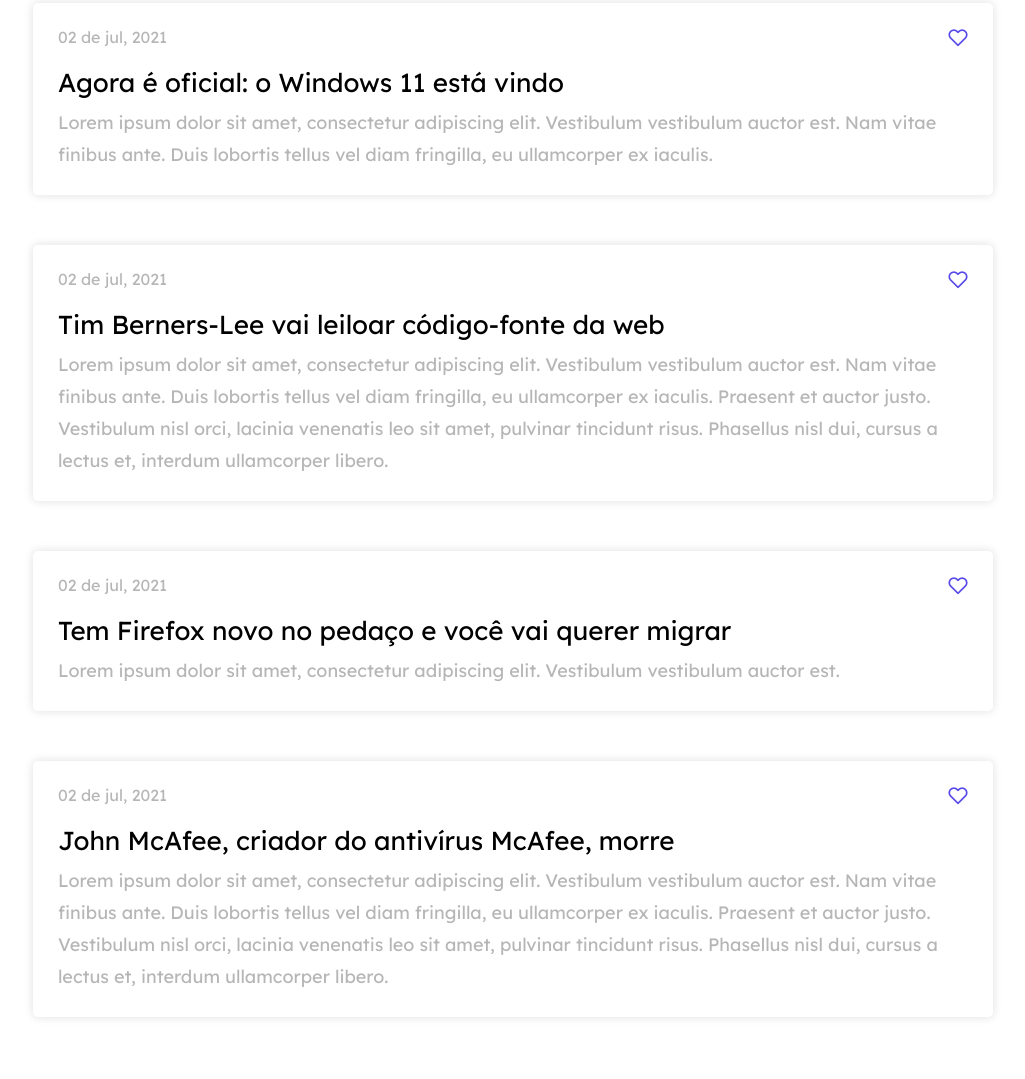
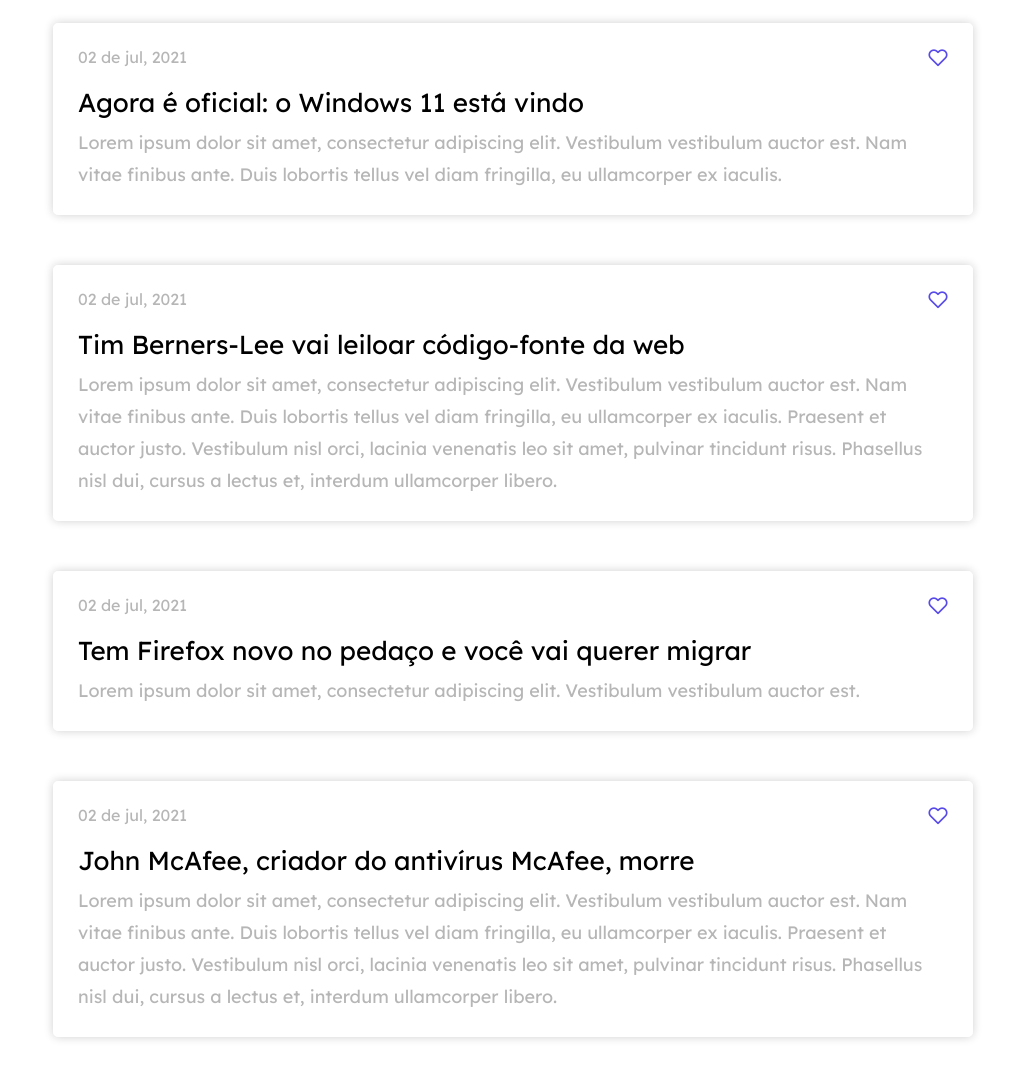
Before and after one commit to Lucasantos-S/codelandia-desafio-1, a plain HTML site: page index.html in a window 1280 px wide. Shown: the part 287-1366 px from the top of the page, without its empty margins (127-1152 px from the left). Drawn offline with nearby package versions, Linux system fonts and the light colour scheme; files whose address does not match are found by name.

Commit message:
desafio finalizado

```diff
--- a/index.html
+++ b/index.html
@@ -24,48 +24,63 @@
     </header>
 
     <section class="section-noticias">
-        <div class="noticias">
-            <div class="sub-noticia">
+        <div class="container-post">
+            <div class="date">
                 <p>02 de jul, 2021</p>
                 <i class="icon-heart"></i>
             </div>
-            <div class="texto-noticia">
-                <h1>Agora é oficial: o Windows 11 está vindo</h1>
-                <p>Lorem ipsum dolor sit amet, consectetur adipiscing elit. Vestibulum vestibulum auctor est. Nam vitae finibus ante. Duis lobortis tellus vel diam fringilla, eu ullamcorper ex iaculis.</p>
+            <div class="text">
+                <h1 class="title">Agora é oficial: o Windows 11 está vindo</h1>
+                <p class="description">Lorem ipsum dolor sit amet, consectetur adipiscing elit. Vestibulum vestibulum auctor est. Nam vitae finibus ante. Duis lobortis tellus vel diam fringilla, eu ullamcorper ex iaculis.</p>
             </div>
         </div>
-        <div class="noticias">
-            <div class="sub-noticia">
+        <div class="container-post">
+            <div class="date">
                 <p>02 de jul, 2021</p>
                 <i class="icon-heart"></i>
             </div>
-            <div class="texto-noticia">
-                <h1>Tim Berners-Lee vai leiloar código-fonte da web</h1>
-                <p>Lorem ipsum dolor sit amet, consectetur adipiscing elit. Vestibulum vestibulum auctor est. Nam vitae finibus ante. Duis lobortis tellus vel diam fringilla, eu ullamcorper ex iaculis. Praesent et auctor justo. Vestibulum nisl orci, lacinia venenatis leo sit amet, pulvinar tincidunt risus. Phasellus nisl dui, cursus a lectus et, interdum ullamcorper libero.</p>
+            <div class="text">
+                <h1 class="title">Tim Berners-Lee vai leiloar código-fonte da web</h1>
+                <p class="description">Lorem ipsum dolor sit amet, consectetur adipiscing elit. Vestibulum vestibulum auctor est. Nam vitae finibus ante. Duis lobortis tellus vel diam fringilla, eu ullamcorper ex iaculis. Praesent et auctor justo. Vestibulum nisl orci, lacinia venenatis leo sit amet, pulvinar tincidunt risus. Phasellus nisl dui, cursus a lectus et, interdum ullamcorper libero.</p>
             </div>
         </div>
-        <div class="noticias">
-            <div class="sub-noticia">
+        <div class="container-post">
+            <div class="date">
                 <p>02 de jul, 2021</p>
                 <i class="icon-heart"></i>
             </div>
-            <div class="texto-noticia">
-                <h1>Tem Firefox novo no pedaço e você vai querer migrar</h1>
-                <p>Lorem ipsum dolor sit amet, consectetur adipiscing elit. Vestibulum vestibulum auctor est.</p>
+            <div class="text">
+                <h1 class="title">Tem Firefox novo no pedaço e você vai querer migrar</h1>
+                <p class="description">Lorem ipsum dolor sit amet, consectetur adipiscing elit. Vestibulum vestibulum auctor est.</p>
             </div>
         </div>
-        <div class="noticias">
-            <div class="sub-noticia">
+        <div class="container-post">
+            <div class="date">
                 <p>02 de jul, 2021</p>
                 <i class="icon-heart"></i>
             </div>
-            <div class="texto-noticia">
-                <h1>John McAfee, criador do antivírus McAfee, morre</h1>
-                <p>Lorem ipsum dolor sit amet, consectetur adipiscing elit. Vestibulum vestibulum auctor est. Nam vitae finibus ante. Duis lobortis tellus vel diam fringilla, eu ullamcorper ex iaculis. Praesent et auctor justo. Vestibulum nisl orci, lacinia venenatis leo sit amet, pulvinar tincidunt risus. Phasellus nisl dui, cursus a lectus et, interdum ullamcorper libero.</p>
+            <div class="text">
+                <h1 class="title">John McAfee, criador do antivírus McAfee, morre</h1>
+                <p class="description">Lorem ipsum dolor sit amet, consectetur adipiscing elit. Vestibulum vestibulum auctor est. Nam vitae finibus ante. Duis lobortis tellus vel diam fringilla, eu ullamcorper ex iaculis. Praesent et auctor justo. Vestibulum nisl orci, lacinia venenatis leo sit amet, pulvinar tincidunt risus. Phasellus nisl dui, cursus a lectus et, interdum ullamcorper libero.</p>
             </div>
         </div>
 
     </section>
 
+    <script src="https://unpkg.com/scrollreveal"></script>
+    <script>
+        const sr = ScrollReveal({
+            origin: 'top',
+            distance: '50px',
+            duration: 3000,
+            reset: true
+        });
+        ScrollReveal().reveal('.container-post', { delay: 200 });
+        ScrollReveal().reveal('.date', { delay: 400 });
+        ScrollReveal().reveal('.title', { delay: 500 });
+        ScrollReveal().reveal('.description', { delay: 600 });
+    </script>
+
+
 </body>
 </html>
--- a/style.css
+++ b/style.css
@@ -94,29 +94,26 @@ p{
     max-width: 960px;
     margin: 0 auto;
     margin-top: 100px;
+    padding: 20px;
 }
 
-.noticias{
+.container-post{
     border: 1px solid #FFF ;
     padding: 23px 24px;
     margin-bottom: 50px;
-    box-shadow: 0px 0px 10px rgba(19, 19, 31, 0.137);
+    box-shadow: 0px 0px 10px rgba(19, 19, 31, 0.199);
     border-radius: 5px;
 
 }
-@media (max-width: 600px){
-    .noticias{
-        box-shadow: none;
-    }
-}
-.sub-noticia{
+
+.date{
     display: flex;
     justify-content: space-between;
     flex-wrap: wrap;
     align-items: center;
 
 }
-.sub-noticia p{
+.date p{
     font-size: 16px;
     line-height: 20px;
     text-align: right;
@@ -128,7 +125,7 @@ p{
 }
 
 
-.texto-noticia h1{
+.text h1{
     font-family:'Lexend Deca', sans-serif;
     font-style: normal;
     font-weight: normal;
@@ -137,7 +134,7 @@ p{
     padding-top: 20px;
 }
 
-.texto-noticia p{
+.text p{
     color:#B6B6B6;
     padding-top: 8px;
 
--- a/variaveis.css
+++ /dev/null
@@ -1,10 +0,0 @@
-:root {
-  --blue: #3EA1DB;
-  --blue-dark: #574AE8;
-  --white: #FFF;
-
-  --title: #313131;
-  --text: #B6B6B6;
-
-  --linear: linear-gradient(90deg, #574AE8 0%, #3EA1DB 100%);
-}
```
Also changed, not shown: desafio 1 (etapa 3 - final)/como fazer.txt (added), desafio 1 (etapa 3 - final)/exemplo0.png (added), desafio 1 (etapa 3 - final)/exemplo1.png (added), desafio 1 (etapa 3 - final)/exemplo2.png (added), sugestões.txt (deleted).
